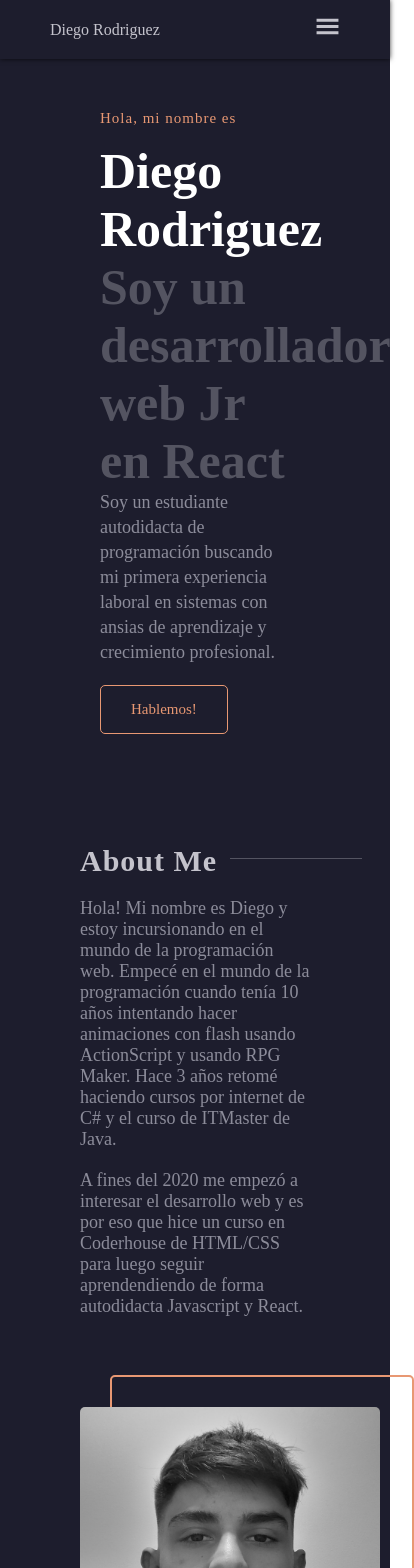
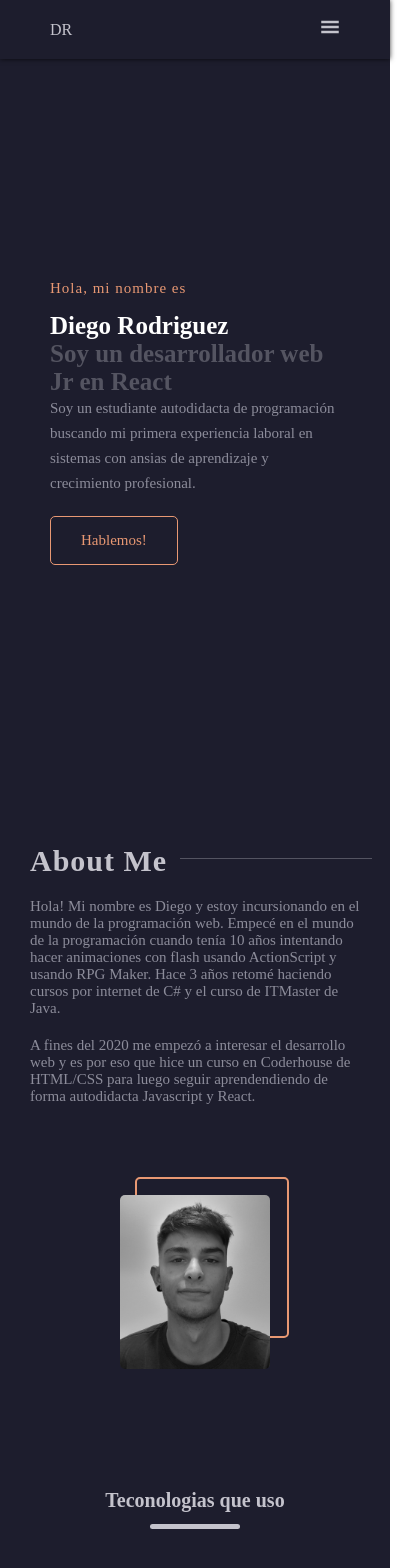
Before and after one commit to darking98/portfolio, a React (Create React App) app: page / in a window 390 px wide. Shown: the top 1568 px of the page, 414 px wide, since content can reach past the window. Built offline with nearby package versions, Linux system fonts and the light colour scheme.

Commit message:
uploading mobile styles

```diff
--- a/src/components/About.js
+++ b/src/components/About.js
@@ -57,6 +57,10 @@ const Container = styled.section`
         padding:0px 80px;
 
     }
+
+    @media (max-width:600px){
+        padding:0px 30px;
+    }
 `
 
 const HeaderContainer = styled.div`
@@ -102,6 +106,7 @@ const InfoContainer = styled.div`
     }
     p{
         margin-bottom:20px;
+        font-size:15px;
     }
 `
 
@@ -197,6 +202,10 @@ const ImageContainer = styled.div`
         filter:grayscale(100%);
         transition:300ms ease-in-out;
         width:300px;
+
+        @media (max-width:600px){
+            width:150px;
+        }
         :hover{
             filter:none;
         }
--- a/src/components/Contact.js
+++ b/src/components/Contact.js
@@ -63,6 +63,10 @@ const HeaderContainer = styled.div`
         letter-spacing:1px;
         position:relative;
         text-transform:capitalize;
+
+        @media (max-width:600px){
+            font-size:25px;
+        }
     }
 `
 
@@ -72,6 +76,10 @@ const TextContainer = styled.div`
         margin:auto;
         font-size:18px;
         color:var(--darkest-gray);
+
+        @media (max-width:600px){
+            font-size:15px;
+        }
     }
 `
 
--- a/src/components/Header.js
+++ b/src/components/Header.js
@@ -13,7 +13,7 @@ const Header = () => {
     return (
         <Navbar>
             <LogoWrapper>
-                <span>Diego Rodriguez</span>
+                <span>DR</span>
             </LogoWrapper>
             <NavLinksWrapper className={displayMenu ? "menu-active" : ""}>
                 <NavItemsUl onClick = {() => displayMenu ? setDisplayMenu(false) : ""}>
@@ -170,6 +170,11 @@ const NavItems = styled.li`
         font-size:30px;
         padding-bottom:50px;
     }
+
+    @media (max-width:600px){
+        font-size:20px;
+        padding-bottom:30px;
+    }
     :after{
         content: "";
         bottom: 0;
@@ -223,6 +228,10 @@ const BurgerWrapper = styled.div`
     @media (max-width: 1000px){
         display:block;
     }
+
+    @media (max-width:600px){
+        font-size:20px;
+    }
     :hover{
         color:var(--darkest-gray);
     }
--- a/src/components/Home.js
+++ b/src/components/Home.js
@@ -35,6 +35,10 @@ const Container = styled.div`
     flex-direction:column;
     background-color: var(--black);
 
+    @media (max-width:600px){
+        margin:0px 50px;
+    }
+
 `
 
 const HeaderContainer = styled.div`
@@ -55,7 +59,7 @@ const HeaderContainer = styled.div`
         font-size:70px;
 
         @media (max-width:700px){
-            font-size:50px;
+            font-size:25px;
         }
     }
 
@@ -80,7 +84,7 @@ const InfoContainer = styled.div`
         font-size:20px;
 
         @media(max-width:700px){
-            font-size:18px;
+            font-size:15px;
         }
     }
 `
--- a/src/components/Projects.js
+++ b/src/components/Projects.js
@@ -24,7 +24,7 @@ const Projects = () => {
                         <p>El típico juego Tic-Tac-Toe hecho en Javascript Vanilla para poner en práctica mis conocimientos de lógica y programación.</p>
                     </TextInfo>
                     <TechnologiesUsed>
-                        <h4>Javascript Vanilla</h4>
+                        <h4>Javascript</h4>
                         <h4>Scss/SASS</h4>
                         <h4>HTML</h4>
                     </TechnologiesUsed>
@@ -90,6 +90,10 @@ const HeaderContainer = styled.div`
             @media (max-width:1180px){
                 width:40%;
             }
+
+            @media (max-width:600px){
+                width:20%;
+            }
         }
     }
 `
@@ -118,7 +122,7 @@ const ImageWrapper = styled.div`
         transition:300ms ease-in-out;
 
         @media (max-width:1180px){
-            width:400px;
+            width:100%;
         }
         :hover{
             filter:none;
@@ -157,6 +161,9 @@ const TextInfo = styled.div`
         font-size:20px;
         color:var(--lightest-gray);
 
+        @media (max-width:600px){
+            font-size:15px;
+        }
         a{
             color:var(--orange);
             text-decoration:none;
@@ -174,11 +181,12 @@ const TechnologiesUsed = styled.div`
     justify-content:space-around;
     font-family:"SF Mono";
     padding-top:20px;
+    flex-wrap:wrap;
     h4{
         font-weight:100;
         font-size:12px;
         color:var(--white);
-
+        padding-top:20px;
     }
 `
 
```
